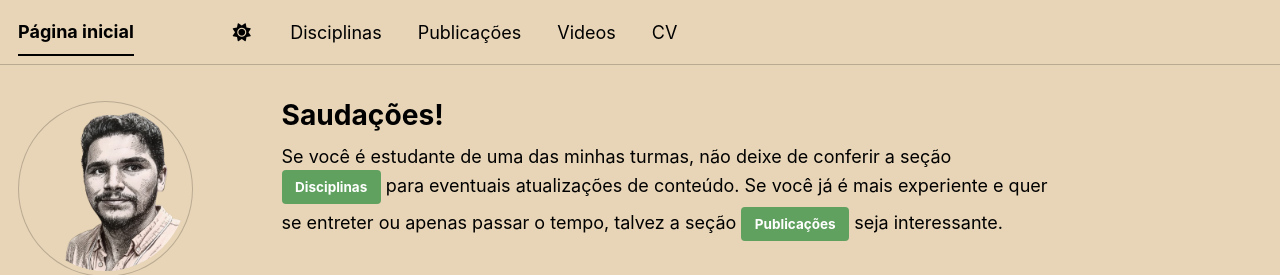
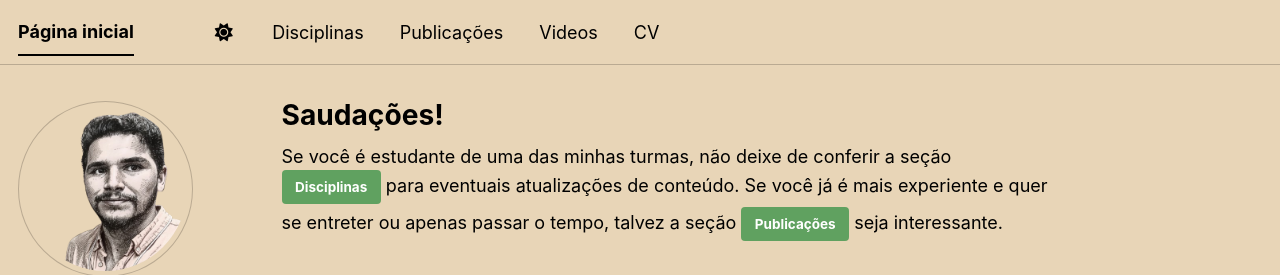
Before and after one commit to antmelo/antmelo.github.io, a Jekyll site: the page built from _pages/about.md, in a window 1280 px wide. Shown: the top 275 px of the page. Built offline with Jekyll 4.4.1, drawn with Linux system fonts in a browser that asks for light colours; nearby versions of some CDN libraries; a style sheet for code colours, icons or effects is not loaded.

Commit message:
Update _masthead.scss

```diff
--- a/_sass/layout/_masthead.scss
+++ b/_sass/layout/_masthead.scss
@@ -61,7 +61,7 @@
   white-space: nowrap;
 
   &--lg {
-    padding-right: 3.3em;
+    padding-right: 2.3em;
     font-weight: 700;
   }
 }
```
